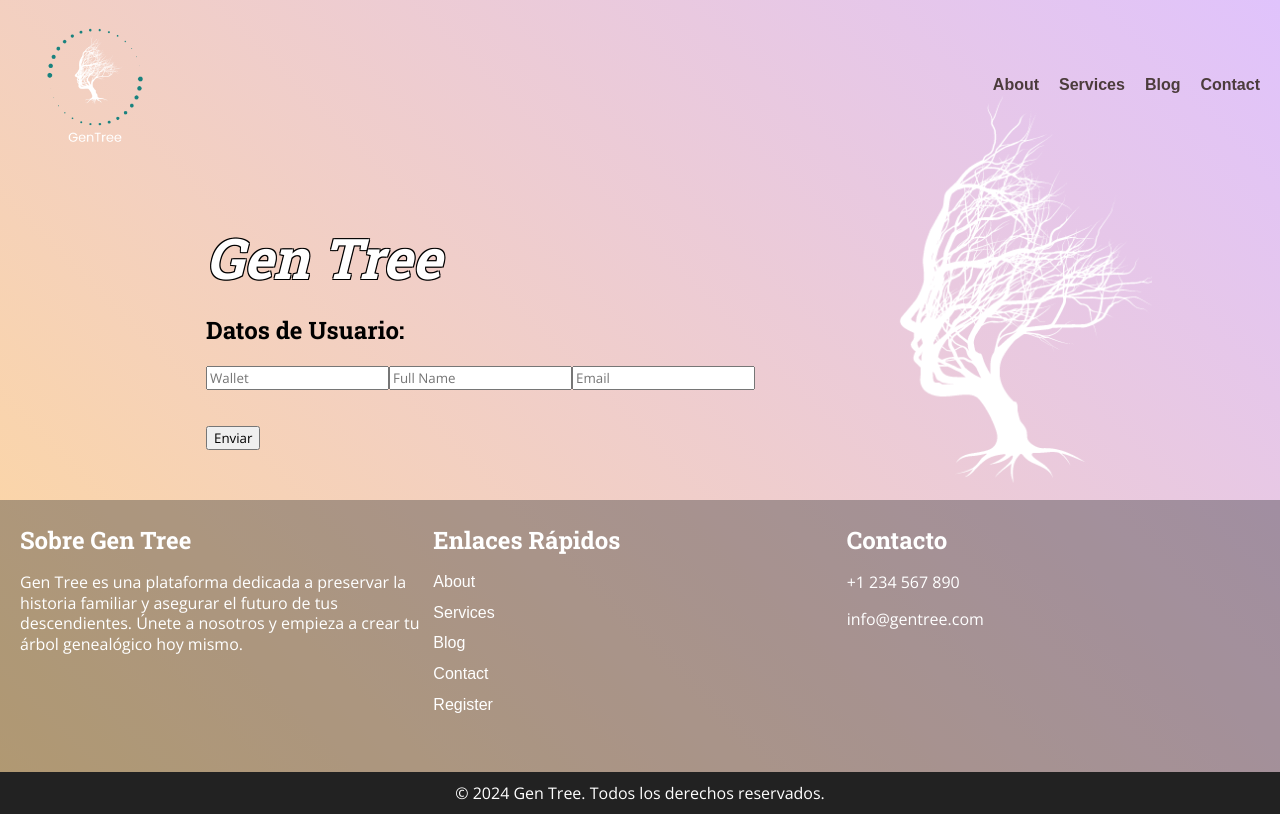
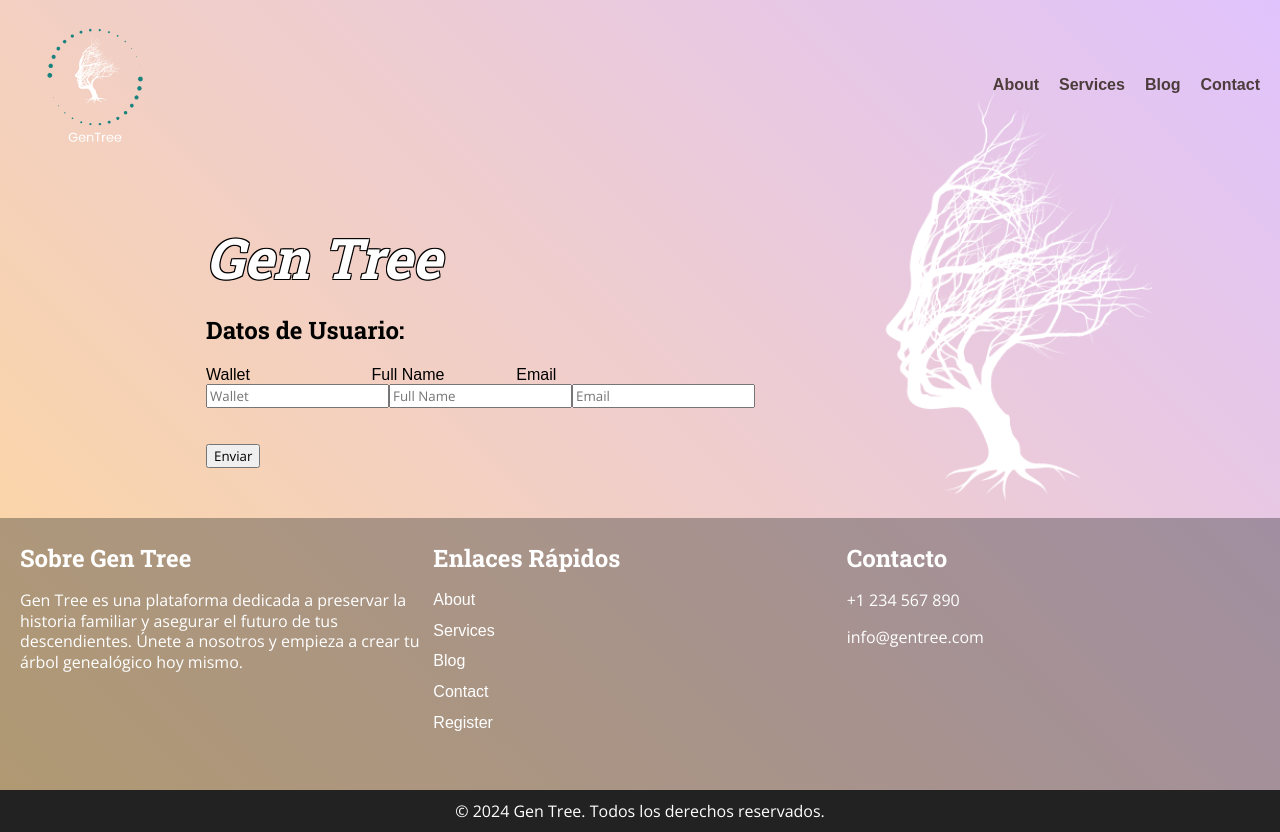
Before and after one commit to nthing2say/GenTree, a React (Vite) app: page /register in a window 1280 px wide. Built offline with nearby package versions, Linux system fonts and the light colour scheme; the HTML template or start-up script is replaced by a standard one.

Commit message:
Add labels in form

```diff
--- a/src/pages/register.tsx
+++ b/src/pages/register.tsx
@@ -6,6 +6,9 @@ const Register = () => {
                     <h1 className="title">Gen Tree</h1>
                     <form className="formulario">
                         <h2>Datos de Usuario:</h2>
+                        <label htmlFor="wallet">Wallet</label>
+                        <label htmlFor="name" style={{ marginLeft: "7.6em" }}>Full Name</label>
+                        <label htmlFor="email" style={{ marginLeft: "4.5em" }}>Email</label><br></br>
                         <input type="text" placeholder="Wallet" required />
                         <input type="text" placeholder="Full Name" required />
                         <input type="email" placeholder="Email" required /><br /><br /><br />
```
